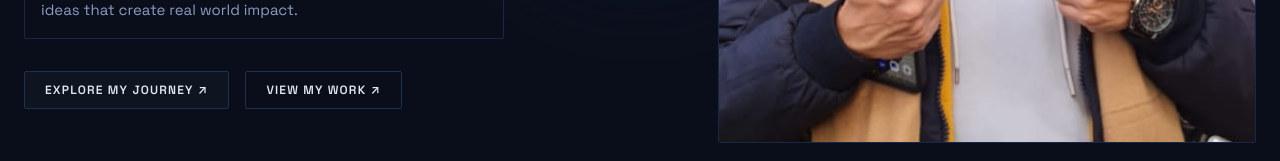
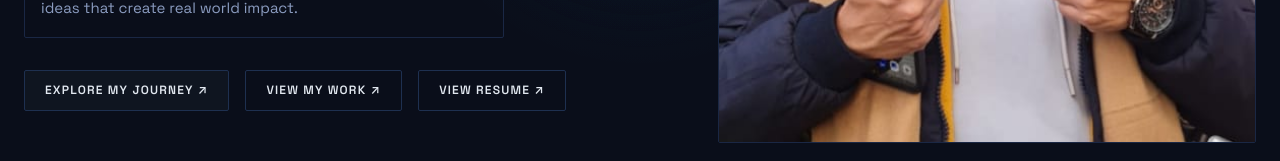
Before and after one commit to CoDx-ZeesH/my-portfolio, a Next.js app: page / in a window 1280 px wide. Shown: the part 569-730 px from the top of the page. Built offline with nearby package versions, Linux system fonts and the light colour scheme.

Commit message:
resume added

```diff
--- a/app/components/Hero.tsx
+++ b/app/components/Hero.tsx
@@ -45,6 +45,14 @@ export default function Hero({ onNavigate }: HeroProps) {
               >
                 VIEW MY WORK ↗
               </button>
+              <a
+                className="btn btn-outline"
+                href="/Mohammad_Zeeshan_Resume.pdf"
+                target="_blank"
+                rel="noopener noreferrer"
+              >
+                VIEW RESUME ↗
+              </a>
             </div>
           </div>
 
```
Also changed, not shown: 1 other file (tests, documents, lock files or other folders).
